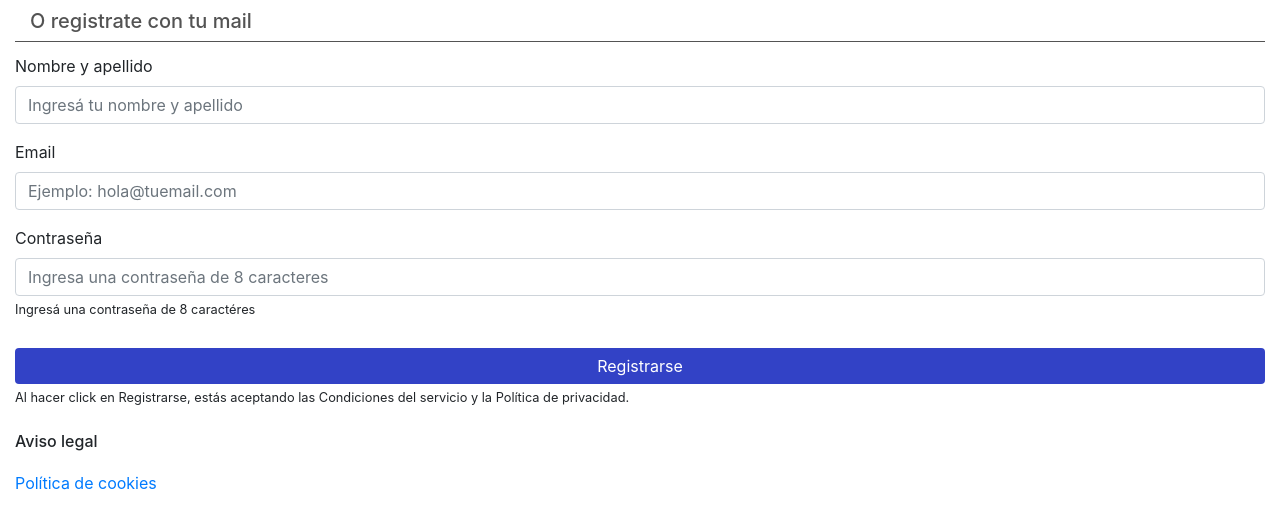
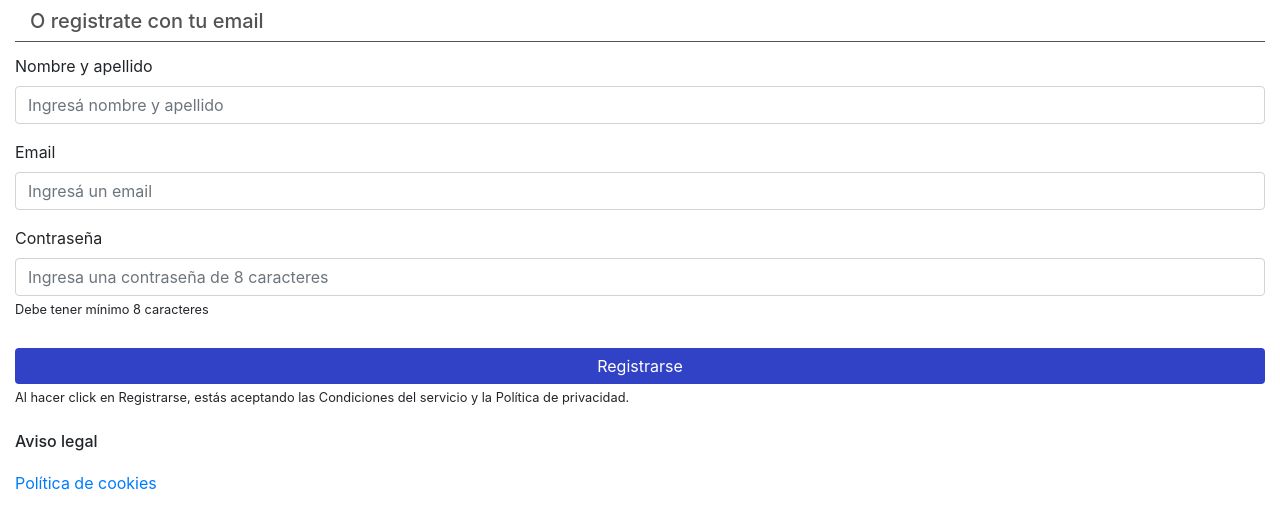
Before and after one commit to MiguelChS/tp-diplomatura, a plain HTML site: page login.html in a window 1280 px wide. Shown: the part 224-752 px from the top of the page. Drawn offline with nearby package versions, Linux system fonts and the light colour scheme.

Commit message:
Cambios wording Login

```diff
--- a/login.html
+++ b/login.html
@@ -49,21 +49,21 @@
 
                             </div>
                             <div class="col-12 bord-bottom">
-                                <h2>O registrate con tu mail</h2>
+                                <h2>O registrate con tu email</h2>
                             </div>
                             <form>
                                 <div class="form-group">
                                     <label for="name">Nombre y apellido</label>
-                                    <input type="text" class="form-control" id="name" aria-describedby="nombre" placeholder="Ingresá tu nombre y apellido">
+                                    <input type="text" class="form-control" id="name" aria-describedby="nombre" placeholder="Ingresá nombre y apellido">
                                 </div>
                                 <div class="form-group">
                                     <label for="email">Email</label>
-                                    <input type="email" class="form-control" id="email" placeholder="Ejemplo: hola@tuemail.com">
+                                    <input type="email" class="form-control" id="email" placeholder="Ingresá un email">
                                 </div>
                                 <div class="form-group">
                                     <label for="password">Contraseña</label>
                                     <input type="password" class="form-control" id="password" placeholder="Ingresa una contraseña de 8 caracteres">
-                                    <small>Ingresá una contraseña de 8 caractéres</small>
+                                    <small>Debe tener mínimo 8 caracteres</small>
                                 </div>
                                 <button type="submit" class="btn btn-primary m-top">Registrarse</button>
                                 <small>Al hacer click en Registrarse, estás aceptando las Condiciones del servicio y la Política de privacidad.</small>
```
